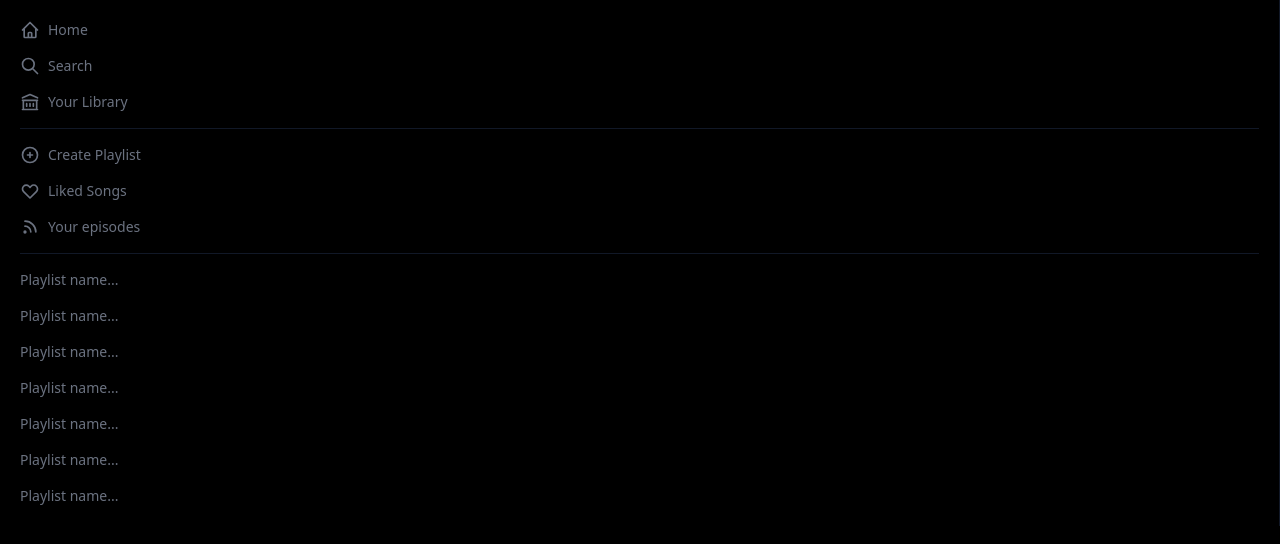
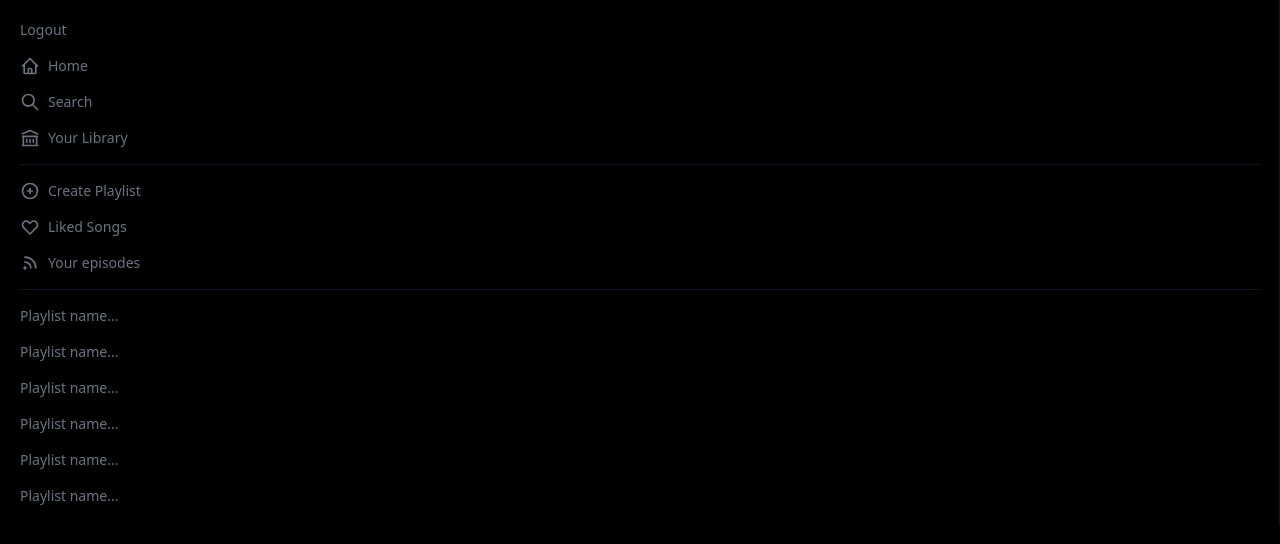
Before and after one commit to KeeganMesseur/spotify-clone, a Next.js app: page / in a window 1280 px wide. Shown: the top 544 px of the page. Built offline with nearby package versions, Linux system fonts and the light colour scheme.

Commit message:
logout-button

```diff
--- a/components/Sidebar.js
+++ b/components/Sidebar.js
@@ -1,9 +1,11 @@
 import { HomeIcon, SearchIcon, LibraryIcon, PlusCircleIcon, HeartIcon, RssIcon } from '@heroicons/react/outline'
+import { signOut } from "next-auth/react"
 
 function Sidebar() {
     return (
         <div className="text-gray-500 p-5 text-sm border-r border-gray-900">
             <div className="space-y-4">
+                <button className="flex items-center space-x-2 hover:text-white" onClick={() => signOut}>Logout</button>
                 <button className="flex items-center space-x-2 hover:text-white">
                     <HomeIcon className="h-5 w-5" />
                     <p>Home</p>
@@ -40,8 +42,6 @@
                 <p className="cursor-pointer hover:text-white"> Playlist name...</p>
                 <p className="cursor-pointer hover:text-white"> Playlist name...</p>
                 <p className="cursor-pointer hover:text-white"> Playlist name...</p>
-                <p className="cursor-pointer hover:text-white"> Playlist name...</p>
-
             </div>
         </div>
     )
```
